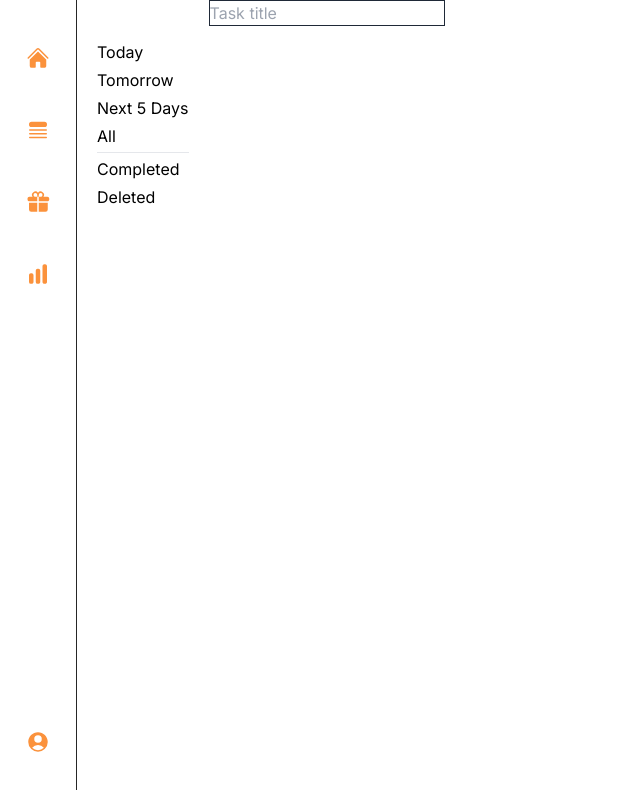
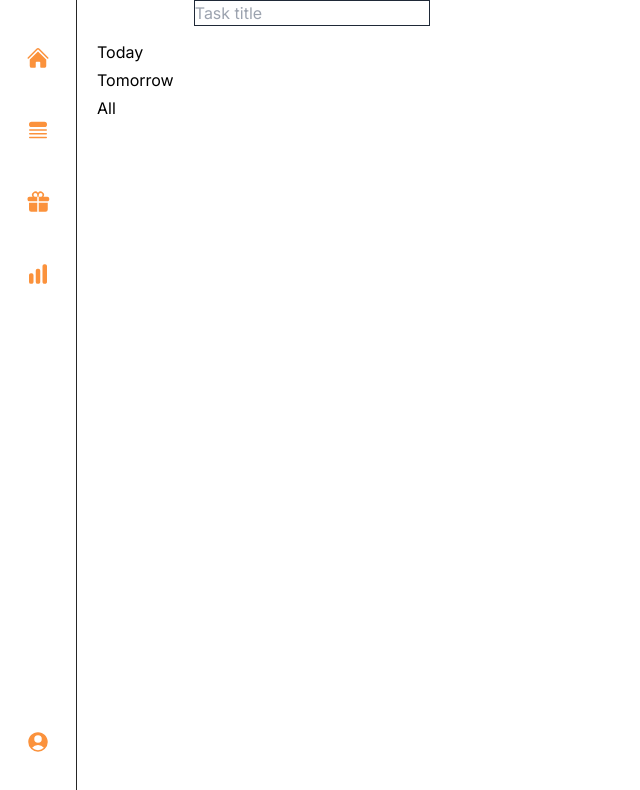
Before and after one commit to GrandeJames/bryzi, a Next.js app: page /tasks in a window 1280 px wide. Shown: the top 790 px of the page, without its empty margins (0-640 px from the left). Built offline with nearby package versions, Linux system fonts and the light colour scheme; no server answers.

Commit message:
Remove items in tasks navbar

```diff
--- a/src/app/tasks/page.tsx
+++ b/src/app/tasks/page.tsx
@@ -80,35 +80,10 @@ function TasksNavbar() {
         </li>
         <li>
           <button
-            className={`${selectedTab === "Next 5 Days" && "bg-white text-black"}`}
-            onClick={() => onTabClick("Next 5 Days")}
-          >
-            Next 5 Days
-          </button>
-        </li>
-        <li>
-          <button
             className={`${selectedTab === "Inbox" && "bg-white text-black"}`}
             onClick={() => onTabClick("Inbox")}
           >
             All
-          </button>
-        </li>
-        <hr />
-        <li>
-          <button
-            className={`${selectedTab === "Completed" && "bg-white text-black"}`}
-            onClick={() => onTabClick("Completed")}
-          >
-            Completed
-          </button>
-        </li>
-        <li>
-          <button
-            className={`${selectedTab === "Deleted" && "bg-white text-black"}`}
-            onClick={() => onTabClick("Deleted")}
-          >
-            Deleted
           </button>
         </li>
       </ul>
```
